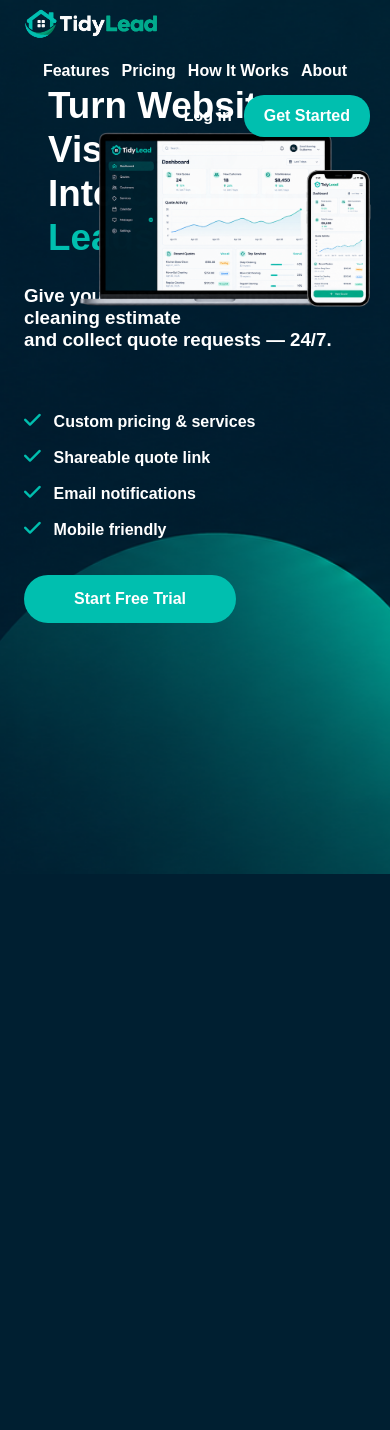
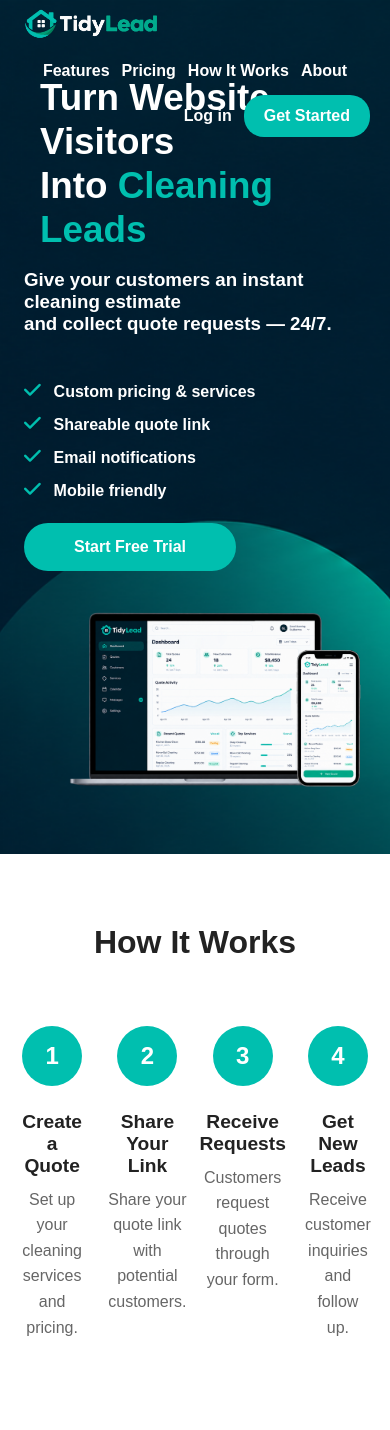
Before and after one commit to gfigueroa07/tidylead, a Django app: page / in a window 390 px wide. Before the commit the page ends 874 px from the top, so only its background shows below. Run offline with Django 5.2, Linux system fonts and the light colour scheme.

Commit message:
Refactor homepage layout and styles; add 'How It Works' section with responsive adjustments

```diff
--- a/core/static/css/home.css
+++ b/core/static/css/home.css
@@ -12,7 +12,7 @@
     /* Background image */
     background-image: url("../images/tidylead-bckgrnd-img.png");
     background-size: cover;
-    background-position: center;
+    background-position: top center;
     background-repeat: no-repeat;
 }
 
@@ -21,10 +21,11 @@
     width: 100%;
     min-height: auto;
     display: flex;
+    flex-direction: row;
     align-items: center;
     justify-content: space-between;
     gap: 2rem;
-    padding: 60px 3%;
+    padding: 40px 3%;
     padding-top: 120px;
 }
 
@@ -40,7 +41,7 @@
 .home-text .main-text {
     font-size: clamp(2rem, 4vw, 4rem);
     line-height: 1.2;
-    margin: 1.5rem;
+    margin: 1rem;
 }
 
 .home-text h3 {
@@ -53,16 +54,17 @@
 
 /* Services list */
 .services {
-    padding: 20px 0;
+    padding: 10px 0;
 }
 
 .services ul {
     padding: 0;
 }
 
-.services li {
+.services li,
+.how-it-works li {
     list-style: none;
-    margin: 1rem 0;
+    margin: .8rem 0;
 }
 
 .services i {
@@ -77,15 +79,13 @@
     display: flex;
     justify-content: flex-end;
     align-items: center;
-
-    transform: translate(10px, -500px);
 }
 
 .bckgrnd-device {
     display: block;
     width: 100%;
-    max-width: 1000px;
-    height: 100%;
+    max-width: 850px;
+    height: auto;
     object-fit: cover;
 }
 
@@ -103,6 +103,64 @@
 
 .free-trial:hover {
     background-color: #00b889;
+}
+
+.how-it-works {
+    width: 100%;
+    background-color: #ffffff;
+    color: #222222;
+    padding: 70px 5%;
+    box-sizing: border-box;
+    text-align: center;
+}
+
+.how-it-works h2 {
+    font-size: clamp(2rem, 3vw, 2.8rem);
+    margin: 0 0 45px;
+}
+
+.steps {
+    display: grid;
+    grid-template-columns: repeat(4, minmax(0, 1fr));
+    gap: 30px;
+    max-width: 1200px;
+    margin: 0 auto;
+}
+
+.step {
+    display: flex;
+    flex-direction: column;
+    align-items: center;
+    padding: 20px;
+}
+
+.step-number {
+    display: flex;
+    justify-content: center;
+    align-items: center;
+
+    width: 60px;
+    height: 60px;
+    border-radius: 50%;
+
+    background-color: #00bfaf;
+    color: #ffffff;
+
+    font-size: 1.5rem;
+    font-weight: bold;
+
+    margin-bottom: 15px;
+}
+
+.step h3 {
+    font-size: 1.2rem;
+    margin: 10px 0;
+}
+
+.step p {
+    color: #666666;
+    line-height: 1.6;
+    margin: 0;
 }
 
 /* Mobile layout */
--- a/core/templates/core/home.html
+++ b/core/templates/core/home.html
@@ -12,7 +12,6 @@
                     Turn Website Visitors<br>
                     Into <span class='leads'>Cleaning Leads</span>
                 </h1>
-
                 <h3>
                     Give your customers an instant cleaning estimate<br>
                     and collect quote requests — 24/7.
@@ -28,13 +27,47 @@
                 <div class="subs-btn">
                     <a class="free-trial">Start Free Trial</a>
                 </div>
-                <div class="background-device">
-                    <img class="bckgrnd-device"
-                    src="{% static 'images/tidylead-device.png' %}"
-                    alt="device-mockup">
-                </div>
+            </div>
+            <div class="background-device">
+                <img class="bckgrnd-device"
+                src="{% static 'images/tidylead-device.png' %}"
+                alt="device-mockup">
             </div>
         </div>
     </section>
+
+    <section class="how-it-works">
+
+        <h2>How It Works</h2>
+
+        <div class="steps">
+
+            <div class="step">
+                <span class="step-number">1</span>
+                <h3>Create a Quote</h3>
+                <p>Set up your cleaning services and pricing.</p>
+            </div>
+
+            <div class="step">
+                <span class="step-number">2</span>
+                <h3>Share Your Link</h3>
+                <p>Share your quote link with potential customers.</p>
+            </div>
+
+            <div class="step">
+                <span class="step-number">3</span>
+                <h3>Receive Requests</h3>
+                <p>Customers request quotes through your form.</p>
+            </div>
+
+            <div class="step">
+                <span class="step-number">4</span>
+                <h3>Get New Leads</h3>
+                <p>Receive customer inquiries and follow up.</p>
+            </div>
+
+        </div>
+
+    </section>
 </div>
 {% endblock %}
--- a/templates/base.html
+++ b/templates/base.html
@@ -28,7 +28,7 @@
                 <ul>
                     <li><a href="#features">Features</a></li>
                     <li><a href="#pricing">Pricing</a></li>
-                    <li><a href="#how_it_works">How It Works</a></li>
+                    <li><a href="#how-it-works">How It Works</a></li>
                     <li><a href="#about">About</a></li>
                 </ul>
             </div>
```
